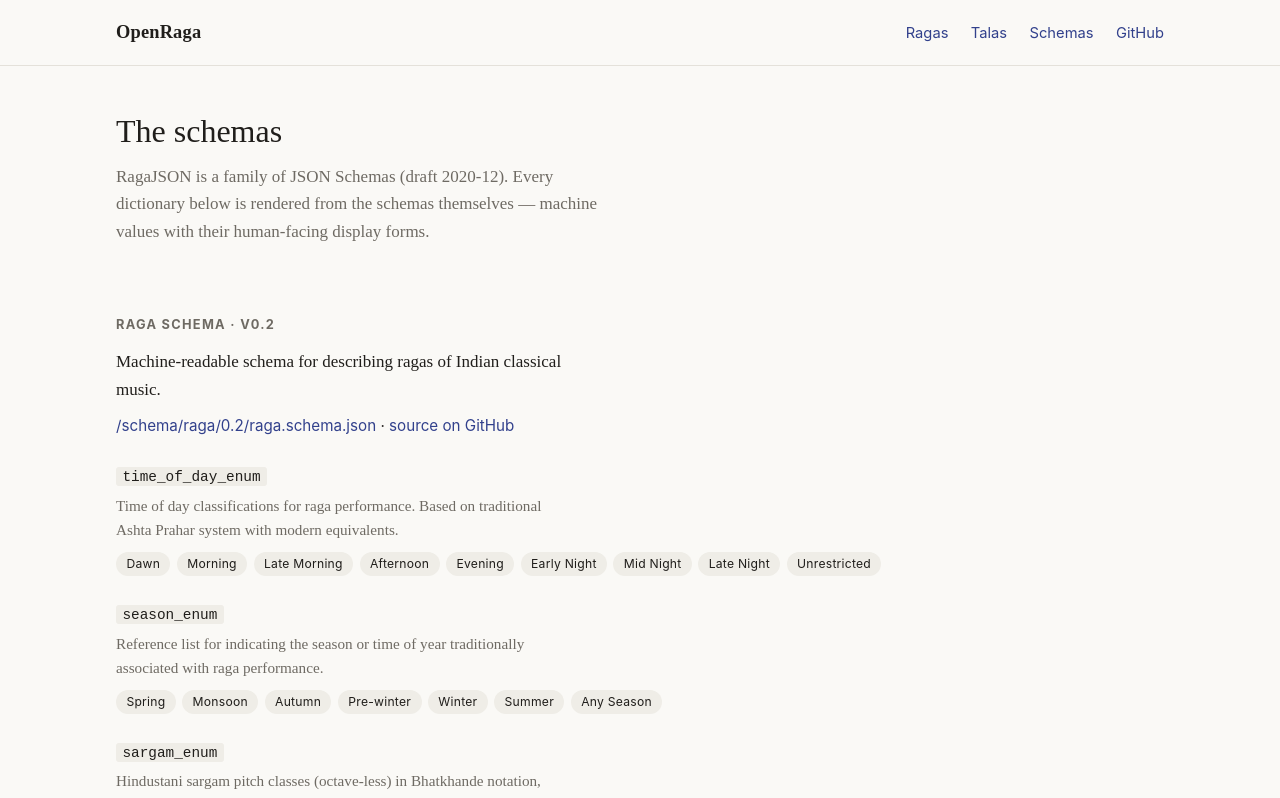
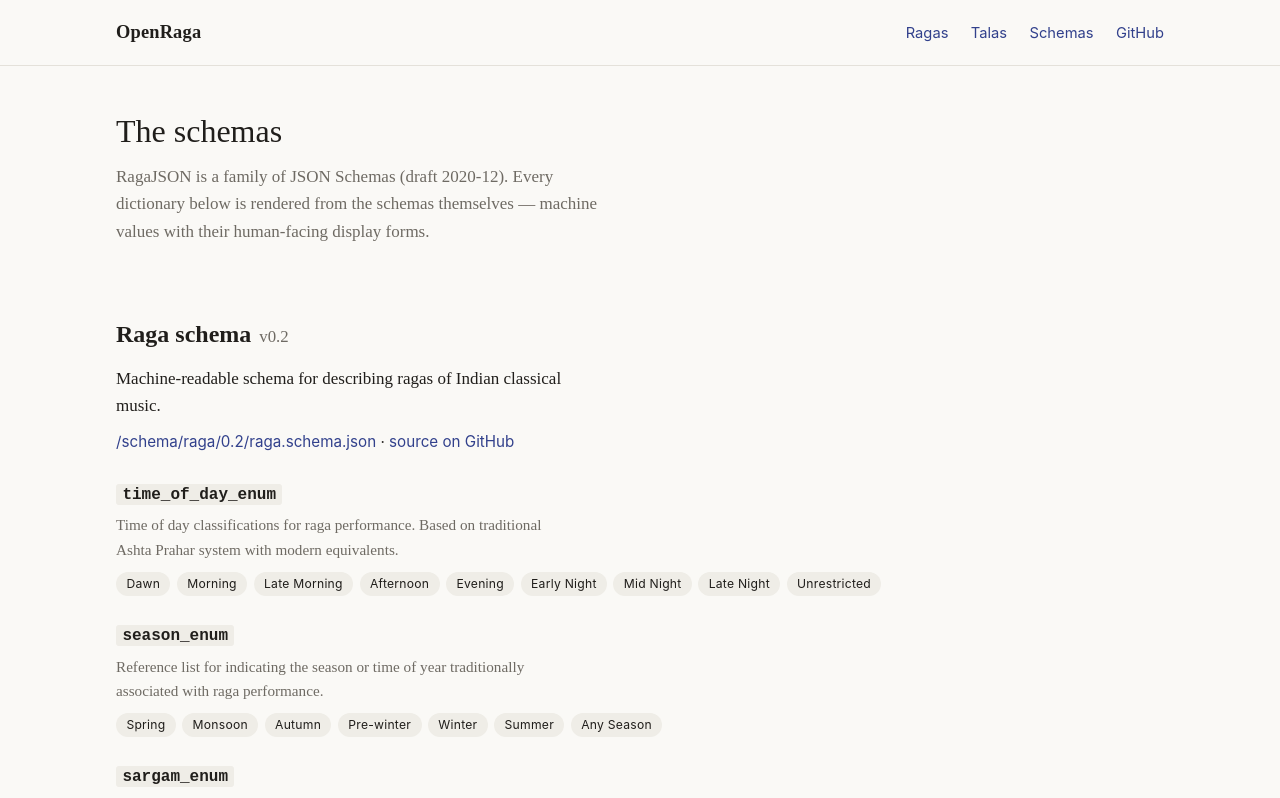
Before and after one commit to OpenRaga/openraga.org, a Next.js app: page /schema in a window 1280 px wide. Shown: the top 798 px of the page. Built offline with nearby package versions, Linux system fonts and the light colour scheme.

Commit message:
fix: real heading hierarchy on landing and schema hub
Section h2s were styled as tiny uppercase eyebrows and read as labels,
not headings. Now serif 600/1.5rem in ink; schema versions became a
muted suffix span; dictionary names slightly raised.

```diff
--- a/app/globals.css
+++ b/app/globals.css
@@ -110,12 +110,17 @@ a:hover {
 }
 
 .home-block h2 {
-  font-family: var(--font-label);
-  font-size: 0.8rem;
-  text-transform: uppercase;
-  letter-spacing: 0.1em;
+  font-family: var(--font-heading);
+  font-weight: 600;
+  font-size: 1.5rem;
+  margin-bottom: 0.7rem;
+}
+
+.home-block .version {
+  font-weight: 400;
+  font-size: 1.05rem;
   color: var(--muted);
-  margin-bottom: 0.8rem;
+  margin-left: 0.5rem;
 }
 
 .home-block p {
@@ -150,9 +155,9 @@ a:hover {
 
 .dict h3 {
   font-family: var(--font-label);
-  font-weight: 500;
-  font-size: 0.9rem;
-  margin-bottom: 0.3rem;
+  font-weight: 600;
+  font-size: 1rem;
+  margin-bottom: 0.35rem;
 }
 
 .dict code {
--- a/app/schema/page.tsx
+++ b/app/schema/page.tsx
@@ -71,7 +71,8 @@ export default function SchemaPage() {
         return (
           <section className="home-block" key={label}>
             <h2>
-              {label} schema · v{versionOf(doc.$id)}
+              {label} schema
+              <span className="version">v{versionOf(doc.$id)}</span>
             </h2>
             <p>{doc.description}</p>
             <p className="home-link">
```
